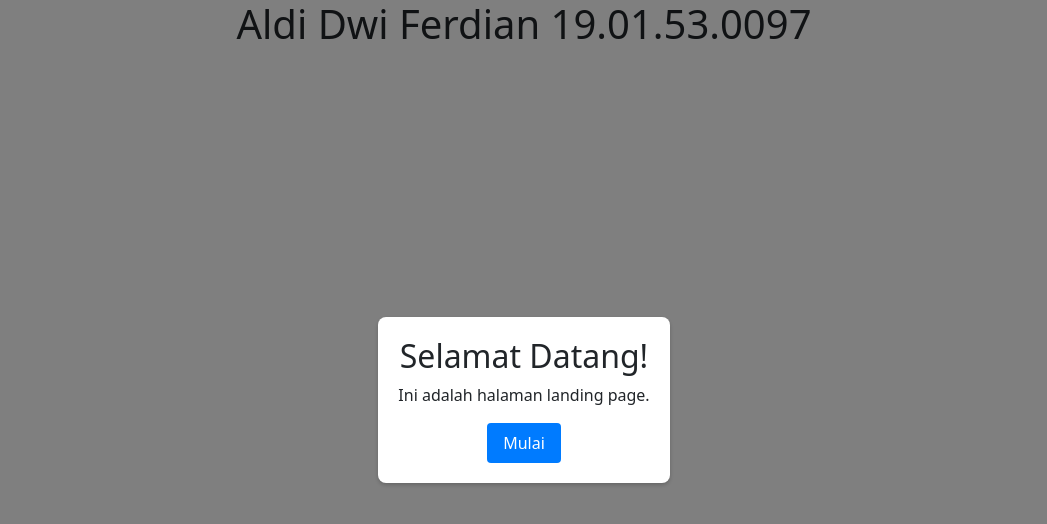
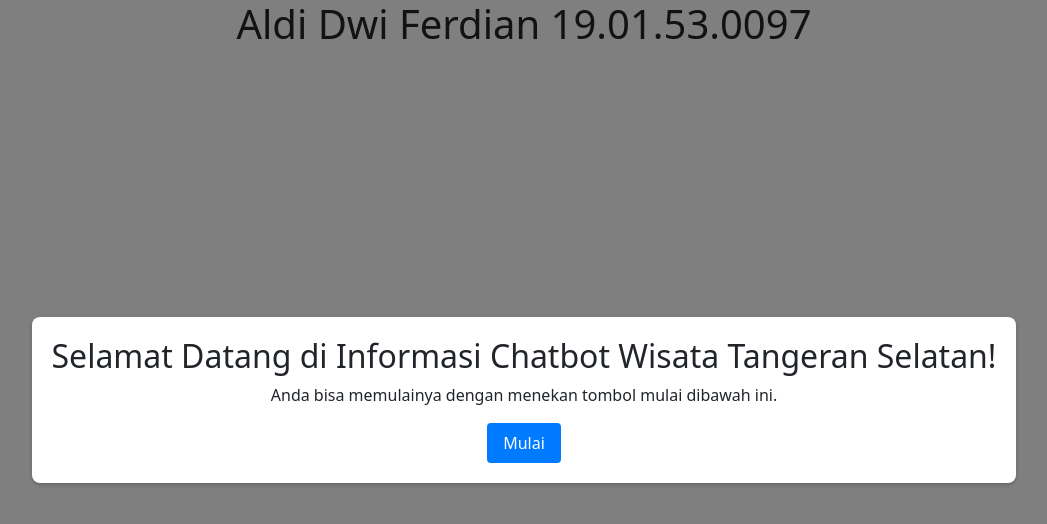
Before and after one commit to aldidwiferdian/RasaUIReact, a React (Create React App) app: page / in a window 1280 px wide. Shown: the top 524 px of the page, without its empty margins (116-1163 px from the left). Built offline with nearby package versions, Linux system fonts and the light colour scheme.

Commit message:
Update LandingPage.js

```diff
--- a/src/components/LandingPage.js
+++ b/src/components/LandingPage.js
@@ -14,8 +14,8 @@ function LandingPage() {
       {showPopup && (
         <div className="popupContainer">
           <div className="popupContent">
-            <h2>Selamat Datang!</h2>
-            <p>Ini adalah halaman landing page.</p>
+            <h2>Selamat Datang di Informasi Chatbot Wisata Tangeran Selatan!</h2>
+            <p>Anda bisa memulainya dengan menekan tombol mulai dibawah ini.</p>
             <button className="button" onClick={closePopup}>Mulai</button>
           </div>
         </div>
```
